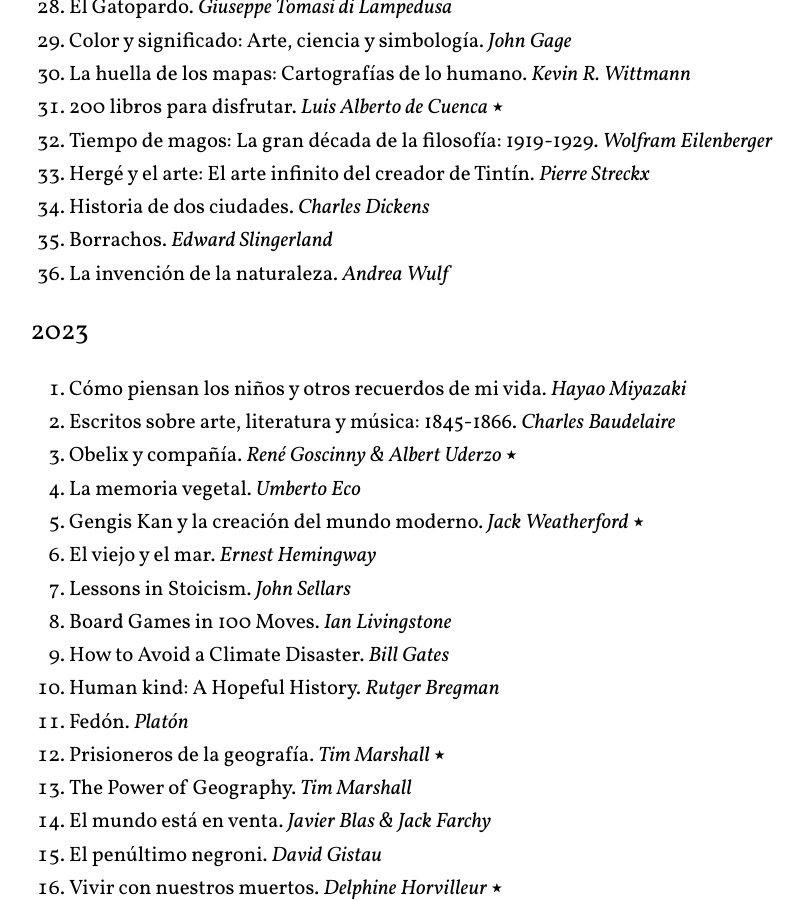
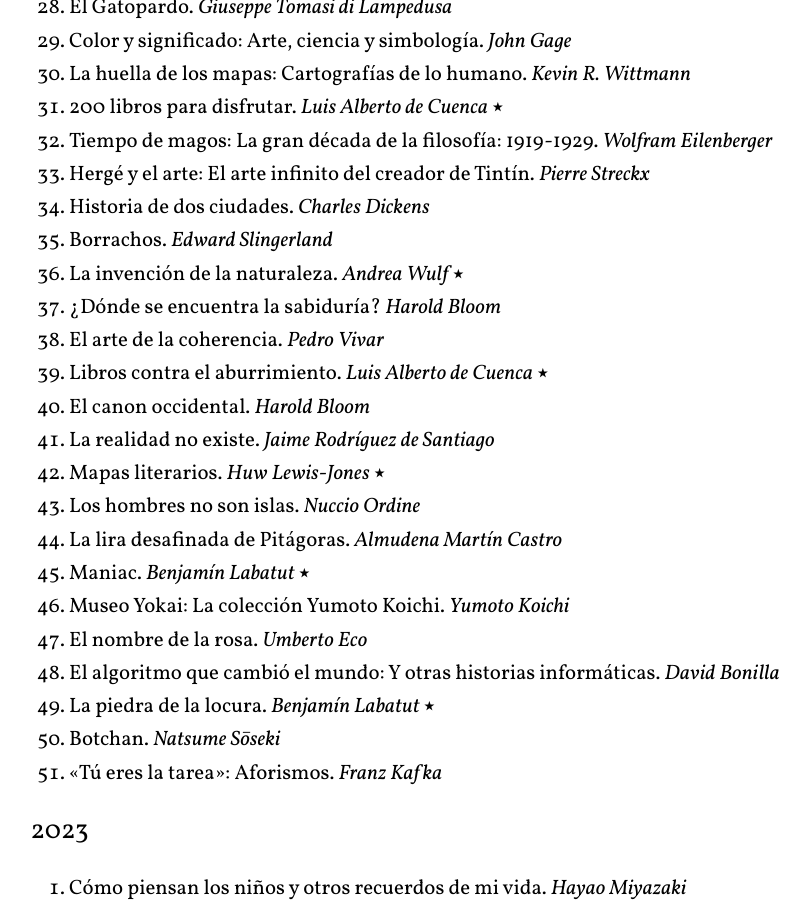
Before and after one commit to arturoherrero/arturoherrero.com, a Jekyll site: the page built from pages/books.md, in a window 1280 px wide and 900 px high, scrolled down 1249 px. Shown: the whole window, without its empty margins (220-1030 px from the left). Built offline with Jekyll 4.4.1, drawn with Linux system fonts in a browser that asks for light colours.

Commit message:
Update lists

```diff
--- a/pages/books.md
+++ b/pages/books.md
@@ -45,7 +45,22 @@
 33. Hergé y el arte: El arte infinito del creador de Tintín. *Pierre Streckx*
 34. Historia de dos ciudades. *Charles Dickens*
 35. Borrachos. *Edward Slingerland*
-36. La invención de la naturaleza. *Andrea Wulf*
+36. La invención de la naturaleza. *Andrea Wulf* ⭑
+37. ¿Dónde se encuentra la sabiduría? *Harold Bloom*
+38. El arte de la coherencia. *Pedro Vivar*
+39. Libros contra el aburrimiento. *Luis Alberto de Cuenca* ⭑
+40. El canon occidental. *Harold Bloom*
+41. La realidad no existe. *Jaime Rodríguez de Santiago*
+42. Mapas literarios. *Huw Lewis-Jones* ⭑
+43. Los hombres no son islas. *Nuccio Ordine*
+44. La lira desafinada de Pitágoras. *Almudena Martín Castro*
+45. Maniac. *Benjamín Labatut* ⭑
+46. Museo Yokai: La colección Yumoto Koichi. *Yumoto Koichi*
+47. El nombre de la rosa. *Umberto Eco*
+48. El algoritmo que cambió el mundo: Y otras historias informáticas. *David Bonilla*
+49. La piedra de la locura. *Benjamín Labatut* ⭑
+50. Botchan. *Natsume Sōseki*
+51. «Tú eres la tarea»: Aforismos. *Franz Kafka*
 
 
 ### 2023
```
Also changed, not shown: pages/games.md (+1 -0 lines), pages/movies.md (+1 -0 lines).
